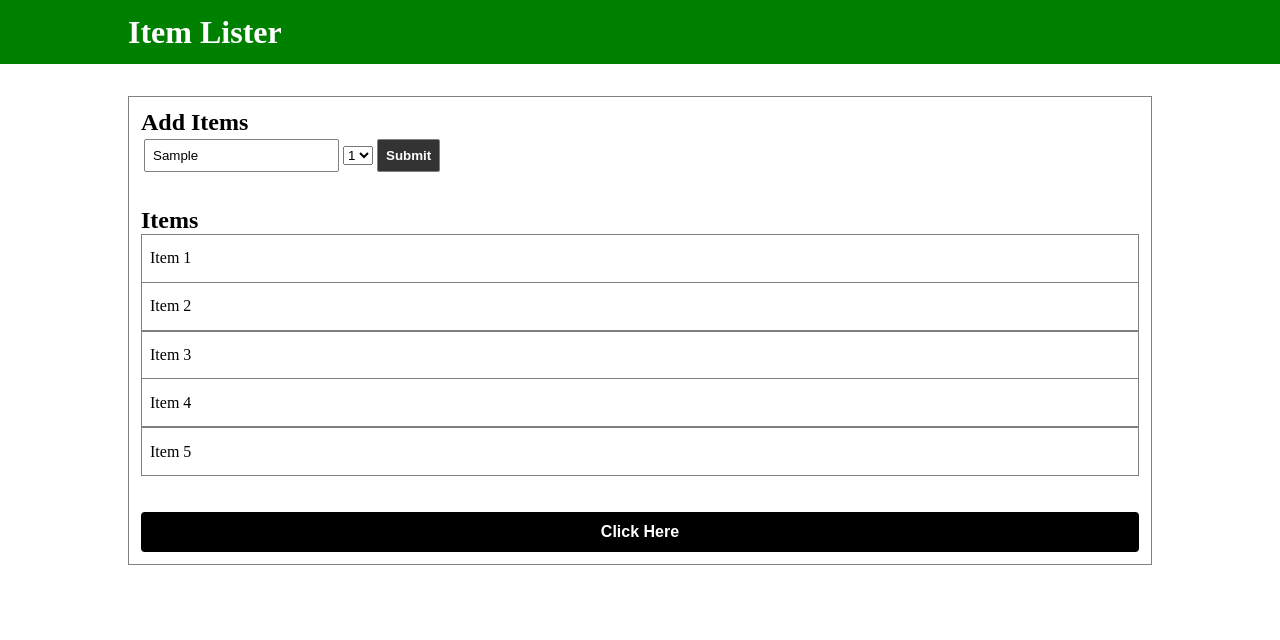
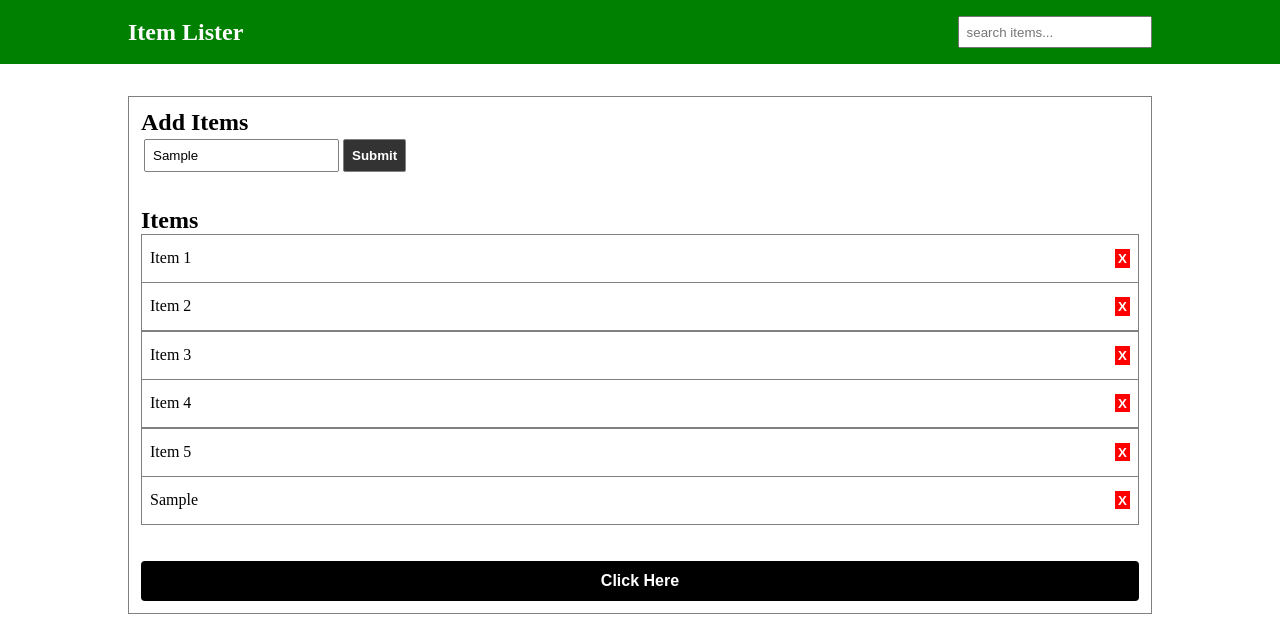
Before and after one commit to Clare-Tech/DOM, a plain HTML site: page index.html in a window 1280 px wide. Both pictures are taken after typing "Sample" into the empty fields and a click on the input "Submit". Drawn offline with Linux system fonts and the light colour scheme.

Commit message:
script: added filter, remove and add item functionality

```diff
--- a/index.html
+++ b/index.html
@@ -11,26 +11,24 @@
         <div class="container">
             <h1 id="header-title">Item Lister</h1>
         </div>
+        <div class="col-md-6 align-self-center filter">
+            <input type="text" class="form-control" id="filter" placeholder="search items...">
+        </div>
     </header>
     <div class="container">
         <div id="main" class="card card-body">
             <h2 class="title">Add Items</h2>
-            <form class="form-inline mb-3" id="form">
-                <input type="text" class="form-control-mr-2">
-                <select name="" id="">
-                    <option value="1">1</option>
-                    <option value="2">2</option>
-                    <option value="3">3</option>
-                </select>
+            <form class="form-inline mb-3" id="addForm">
+                <input type="text" class="form-control-mr-2" id="item">
                 <input type="submit" value="Submit" class="btn btn-dark">
             </form>
             <h2 class="title">Items</h2>
             <ul id="items" class="list-group">
-                <li class="list-group-item">Item 1</li>
-                <li class="list-group-item">Item 2</li>
-                <li class="list-group-item">Item 3</li>
-                <li class="list-group-item">Item 4</li>
-                <li class="list-group-item">Item 5</li>
+                <li class="list-group-item">Item 1 <button class="btn btn-danger btn-sm float-right delete">X</button></li>
+                <li class="list-group-item">Item 2 <button class="btn btn-danger btn-sm float-right delete">X</button></li>
+                <li class="list-group-item">Item 3 <button class="btn btn-danger btn-sm float-right delete">X</button></li>
+                <li class="list-group-item">Item 4 <button class="btn btn-danger btn-sm float-right delete">X</button></li>
+                <li class="list-group-item">Item 5 <button class="btn btn-danger btn-sm float-right delete">X</button></li>
             </ul>
             <br>
             <div id="output"></div>
--- a/script.js
+++ b/script.js
@@ -101,22 +101,22 @@
 
 // MOUSE ACTIONS
 
-const runEvent = (e) =>{
-    e.preventDefault()
-    console.log(e);
+// const runEvent = (e) =>{
+//     e.preventDefault()
+//     console.log(e);
     // console.log(`Event type is:${e.type}`);
     // let ouput = document.getElementById("output")
     // ouput.innerHTML = `<h1>MouseY:${e.offsetY} MouseX${e.offsetX} </h1>`
     // ouput.style.backgroundColor="rgb("+e.offsetX+", "+e.offsetY+", 40)"
 
 //    document.getElementById("output").innerHTML = e.target.value
-    console.log(e.target.value);
+//     console.log(e.target.value);
 
 
-}
-let inputDate = document.querySelector("input[type='text']");
-let form = document.querySelector("#form");
-let select = document.querySelector("select")
+// }
+// let inputDate = document.querySelector("input[type='text']");
+// let form = document.querySelector("#form");
+// let select = document.querySelector("select")
 
 // let mouseEvents = document.getElementById("btnClick");
 // mouseEvents.addEventListener("click", runEvent);
@@ -137,4 +137,73 @@ let select = document.querySelector("select")
 // inputDate.addEventListener("input", runEvent)
 // select.addEventListener("change", runEvent)
 // inputDate.addEventListener("click", runEvent)
-form.addEventListener("submit", runEvent)
+// form.addEventListener("submit", runEvent)
+
+
+// ITEM LISTER PROJECT
+
+let form = document.querySelector("#addForm");
+let itemList = document.getElementById("items");
+let filter = document.querySelector("#filter");
+
+const addItem=(e)=>{
+    e.preventDefault();
+
+    // get input value
+    let newItems = document.getElementById("item").value;
+
+    // create new li element
+    let lists = document.createElement("li");
+    // add className
+    lists.className="list-group-item";
+
+
+    // add textNode with input value
+    let textNode = document.createTextNode(newItems);
+    lists.appendChild(textNode);
+
+    // add button
+    let deleteBtn = document.createElement("button");
+    deleteBtn.className ="btn btn-danger btn-sm float-right";
+    deleteBtn.appendChild(document.createTextNode("X"))
+    lists.appendChild(deleteBtn);
+
+    itemList.appendChild(lists)
+
+}
+
+// Remove Item
+const removeItem=(e)=>{
+    e.preventDefault();
+    if(e.target.classList.contains("delete")){
+        if(confirm("Are you sure?")){
+            let list = e.target.parentElement;
+            itemList.removeChild(list)
+        }
+    }
+}
+
+// filter items
+
+const filterItem=(e)=>{
+    let text = e.target.value.toLowerCase()
+
+    // get list
+    let items = itemList.getElementsByTagName("li")
+    console.log(items);
+
+    // convert to an array
+    Array.from(items).forEach((item)=>{
+        let itemName = item.firstChild.textContent;
+        itemName.toLocaleLowerCase().indexOf(text) != -1 ?
+            item.style.display = "block"
+        :
+            item.style.display = "none"
+    })
+}
+
+
+// event listeners
+form.addEventListener("submit", addItem);
+itemList.addEventListener("click", removeItem)
+filter.addEventListener("keyup", filterItem)
--- a/style.css
+++ b/style.css
@@ -7,6 +7,20 @@
 .container{
     margin: 0 10%;
 }
+header{
+    display: flex;
+    align-items: center;
+    justify-content: space-between;
+
+}
+header .filter{
+    margin: 0 10%;
+}
+header .filter input[type="text"]{
+    padding: .4rem;
+    outline: none;
+}
+
 .bg-success{
     background-color: green;
 
@@ -16,6 +30,7 @@
     height: 4rem;
     display: flex;
     align-items: center;
+    font-size: 1.5rem;
 }
 .card{
     border: 1px solid grey;
@@ -48,9 +63,20 @@ ul{
 ul li{
     border: 1px solid grey;
     padding: 0.9rem 8px;
+    display: flex;
+    align-items: center;
+    justify-content: space-between;
 }
 ul li:nth-child(odd):not(:last-child){
     border-bottom: none;
+}
+ul li button{
+    background-color: #f00;
+    border: none;
+    padding: .1rem .2rem;
+    color: #fff;
+    font-weight: 800;
+    cursor: pointer;
 }
 
 .clickhere{
```
